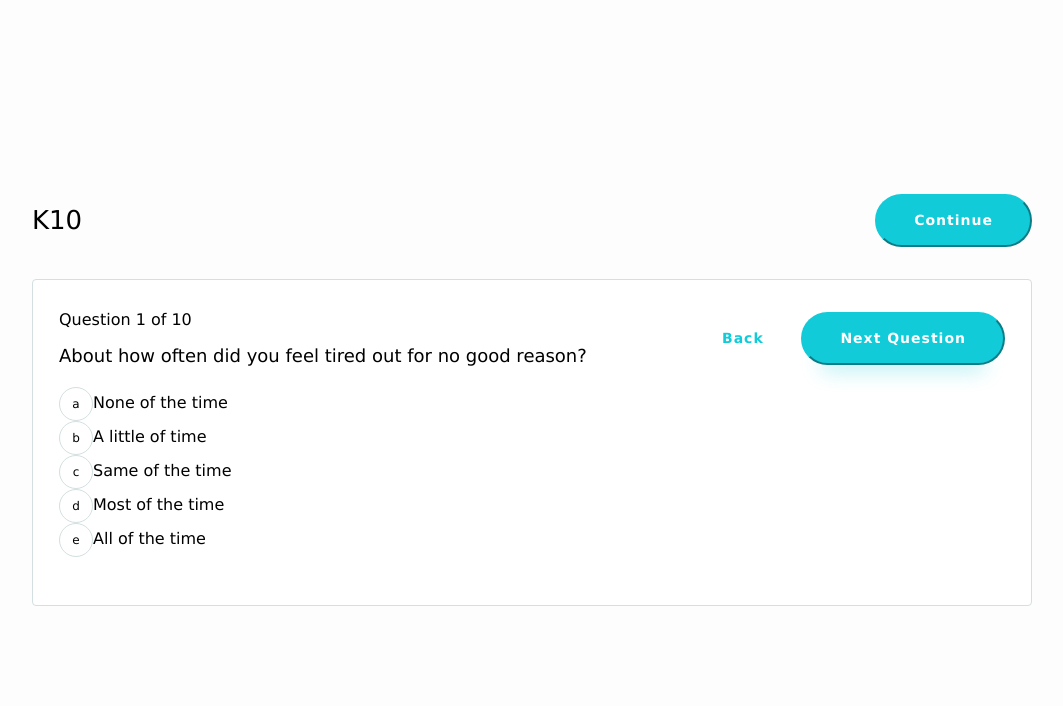
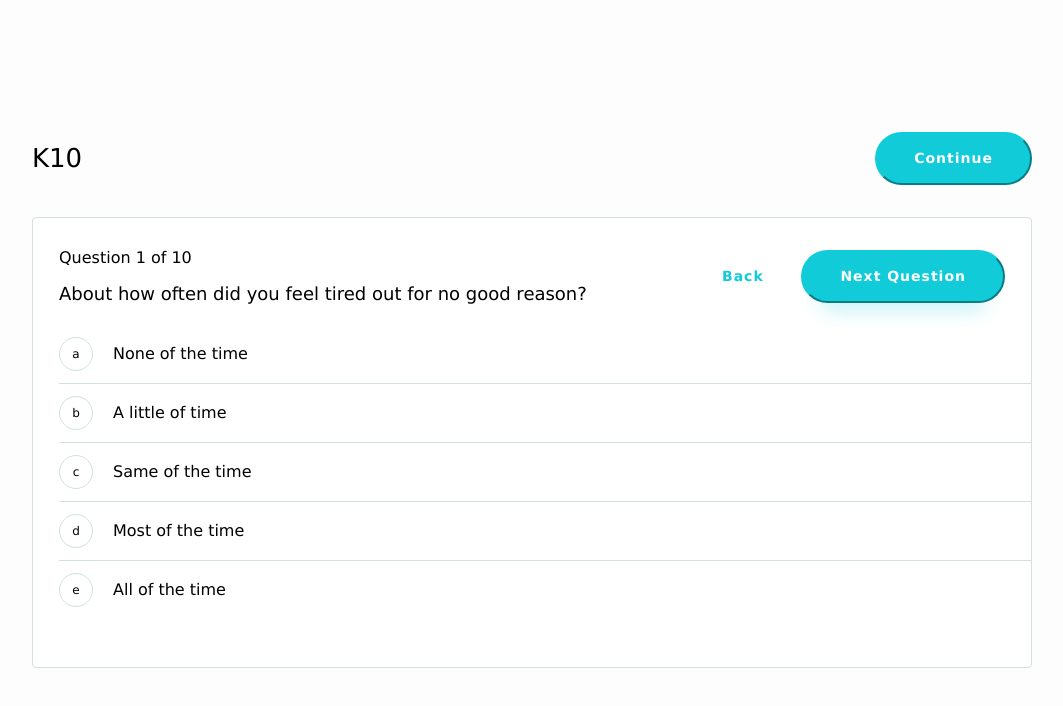
Before and after one commit to nimblehq/vue-questionnaire, a Vue app: page / in a window 1280 px wide. Shown: the top 706 px of the page, without its empty margins (108-1171 px from the left). Built offline with nearby package versions, Linux system fonts and the light colour scheme.

Commit message:
Squashed commit of the following:
commit 7ba4cf107046f16a9870c3cc347fd8b8f6fefaeb
Author: Yutthana Siphuengchai <yutthana.s@outlook.com>
Date:   Fri May 17 11:06:51 2019 +0700

    Apply CSS styles to answer list.

```diff
--- a/src/components/QuestionnaireContentAnswer.vue
+++ b/src/components/QuestionnaireContentAnswer.vue
@@ -1,10 +1,21 @@
 <template>
   <ul class="questionnaire-content-answer">
-    <li v-for="(answer, index) in answers" v-bind:key="answer.id">
-      <label>
-        <input type='radio' name="answer" :value="answer.id" @click="onAnswer(answer.id)" hidden />
-        <div class="indicator">{{ String.fromCharCode(97 + index) }}</div>
-        <div class="description">{{ answer.text }}</div>
+    <li v-for="(answer, index) in answers" :key="answer.id" class="questionnaire-content-answer__choice">
+      <label class="questionnaire-content-answer__label">
+        <input
+          type="radio"
+          class="questionnaire-content-answer__control"
+          name="answer"
+          :value="answer.id"
+          @click="onAnswer(answer.id)"
+          hidden
+        />
+        <span class="questionnaire-content-answer__indicator">
+          {{ indicator(index) }}
+        </span>
+        <span class="questionnaire-content-answer__text">
+          {{ answer.text }}
+        </span>
       </label>
     </li>
   </ul>
@@ -16,40 +27,61 @@
     props: {
       answers: Array,
       onAnswer: Function
+    },
+    methods: {
+      indicator(index) {
+        return String.fromCharCode(97 + index);
+      }
     }
   }
 </script>
 
 <style lang="scss" scoped>
   .questionnaire-content-answer {
+    padding-left: 26px;
     font-family: Verdana, Geneva, sans-serif;
-    padding-left: 26px;
-  }
 
-  .questionnaire-content-answer label {
-    cursor: pointer;
+    &__choice {
+      border-bottom: 1px solid #d3dfe0;
 
-    .indicator {
+      padding-top: 12px;
+      padding-bottom: 12px;
+
+      &:last-child {
+        border-bottom: 0;
+      }
+    }
+
+    &__label {
+      display: flex;
+      align-items: center;
+
+      cursor: pointer;
+    }
+
+    &__indicator {
       display: inline-flex;
       justify-content: center;
       align-items: center;
 
       width: 32px;
       height: 32px;
+
       border-radius: 50%;
       border: solid 1px #d3dfe0;
 
       font-size: 12px;
+
+      input:checked + & {
+        border-color: #ff1966;
+        color: #fff;
+        background-color: #ff1966;
+      }
     }
 
-    .description {
-      display: inline;
-    }
-
-    input:checked + .indicator {
-      background-color: #ff1966;
-      border-color: #ff1966;
-      color: #fff;
+    &__text {
+      display: inline-flex;
+      margin-left: 20px;
     }
   }
 </style>
```
